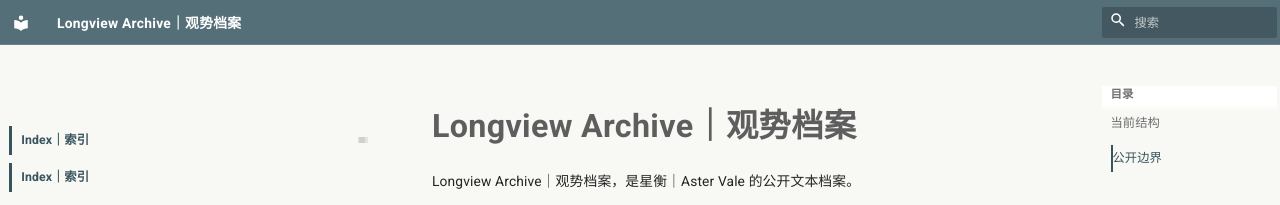
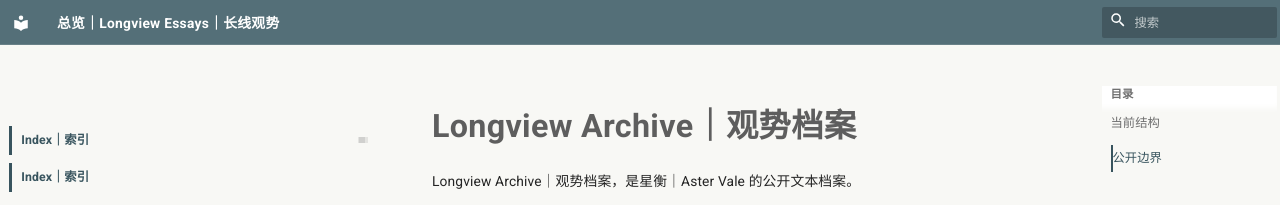
Before and after one commit to guanshi1688/longview-archive, an MkDocs documentation site: the page built from docs/index.md, in a window 1280 px wide. Shown: the top 205 px of the page. Built offline with MkDocs 1.6.1 and Material for MkDocs 9.7.7, drawn with Linux system fonts in a browser that asks for light colours.

Commit message:
Update mkdocs.yml

```diff
--- a/mkdocs.yml
+++ b/mkdocs.yml
@@ -1,4 +1,4 @@
-site_name: Longview Archive｜观势档案
+site_name: 总览｜Longview Essays｜长线观势
 site_description: Public text archive for long-view essays, observation notes, and theoretical terms.
 site_author: 星衡｜Aster Vale
 site_url: https://longview-archive.org
```
